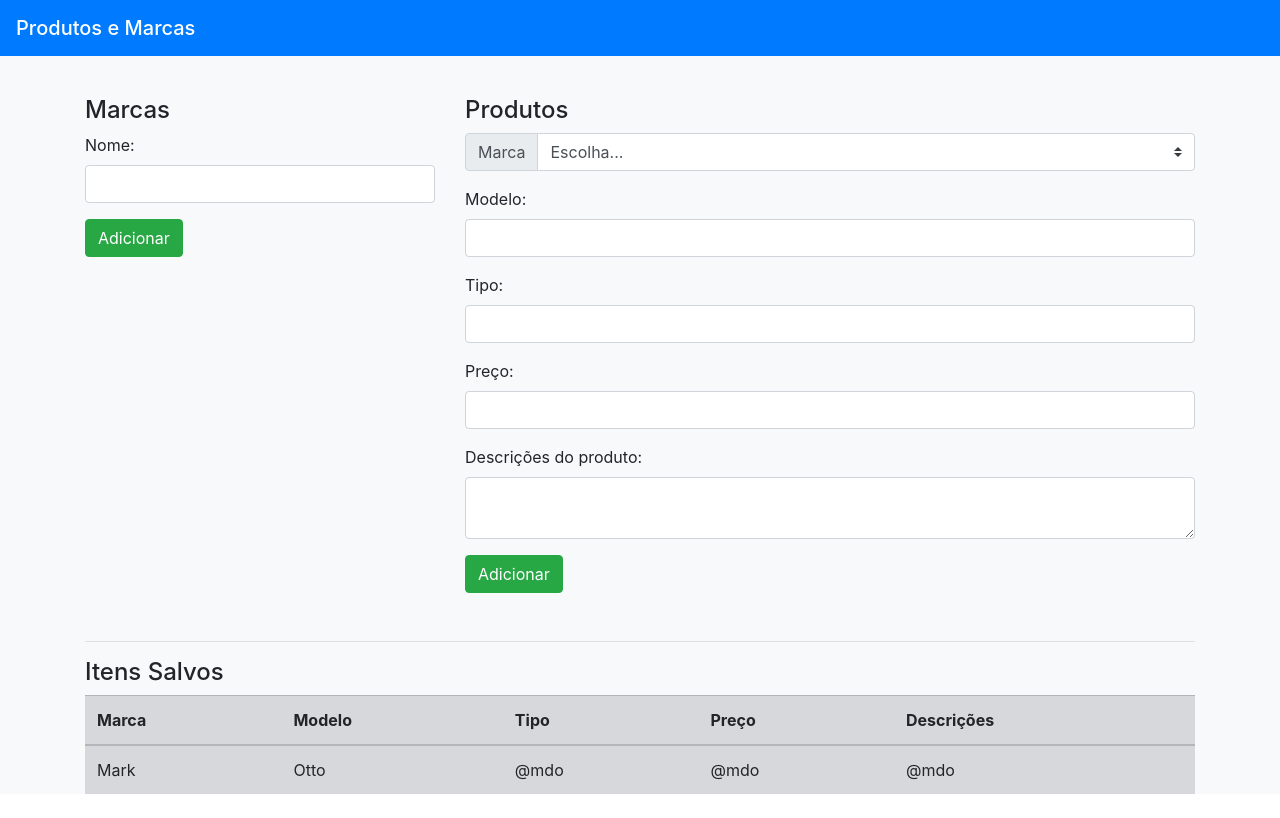
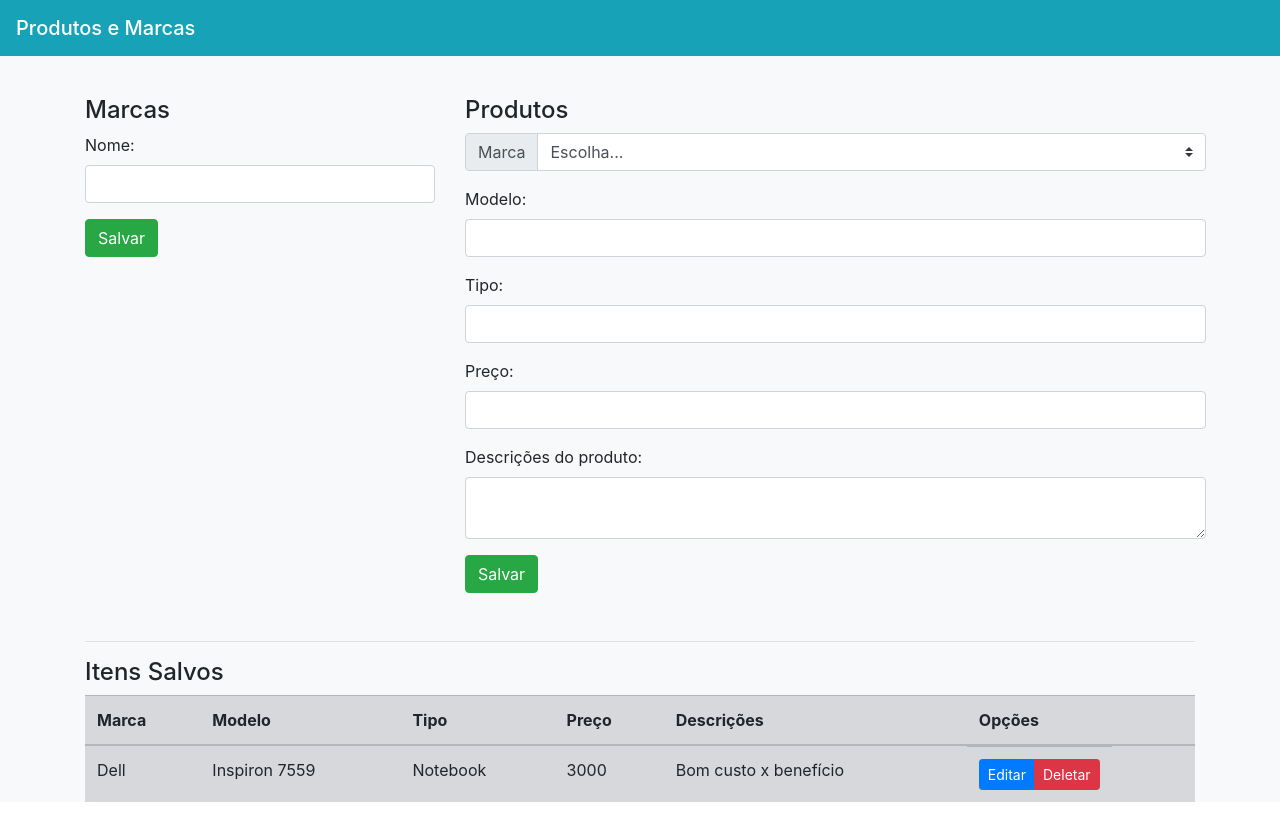
Before and after one commit to gotoqua/crud-vue.js, a Vue app: page / in a window 1280 px wide. Built offline with nearby package versions, Linux system fonts and the light colour scheme.

Commit message:
ajustes do crud

```diff
--- a/package.json
+++ b/package.json
@@ -9,6 +9,7 @@
   },
   "dependencies": {
     "@popperjs/core": "^2.9.1",
+    "axios": "^0.21.1",
     "core-js": "^3.6.5",
     "jquery": "^3.6.0",
     "vue": "^2.6.11"
--- a/public/index.html
+++ b/public/index.html
@@ -12,15 +12,5 @@
 
     <div id="app"></div>
     <!-- built files will be auto injected -->
-
-    <script>
-      $(function () {
-        $('.example-popover').popover({
-          container: 'body'
-        })
-      })
-    </script>
-    <script src="https://cdn.jsdelivr.net/npm/popper.js@1.16.1/dist/umd/popper.min.js" integrity="sha384-9/reFTGAW83EW2RDu2S0VKaIzap3H66lZH81PoYlFhbGU+6BZp6G7niu735Sk7lN" crossorigin="anonymous"></script>
-    <script src="https://cdn.jsdelivr.net/npm/bootstrap@4.6.0/dist/js/bootstrap.min.js" integrity="sha384-+YQ4JLhjyBLPDQt//I+STsc9iw4uQqACwlvpslubQzn4u2UU2UFM80nGisd026JF" crossorigin="anonymous"></script>
   </body>
 </html>
--- a/src/components/Panel.vue
+++ b/src/components/Panel.vue
@@ -1,7 +1,7 @@
 <template>
     <div class="bg-light">
         <div class="sticky-top">
-            <nav class="navbar navbar-dark bg-primary">
+            <nav class="navbar navbar-dark bg-info">
                 <span class="navbar-brand mb-0 h1">Produtos e Marcas</span>
             </nav>
         </div>
@@ -16,11 +16,11 @@
                             <label>Nome:</label>
                             <input type="text" class="form-control" >
                         </p>
-                        <button type="submit" class="btn btn-success">Adicionar</button>
+                        <button type="submit" class="btn btn-success">Salvar</button>
                     </div>
                 </form>
 
-                <form action="" class="col-8 py-3">
+                <form action="" class="col-8 pr-1 py-3">
                     <div class="form-todo form-group">
                         <h4>Produtos</h4>
                         <div class="input-group mb-3">
@@ -34,33 +34,29 @@
                                 <option value="3">Three</option>
                             </select>
                         </div>
-
                         <p>
                             <label>Modelo:</label>
                             <input type="text" class="form-control" >
                         </p>
-
                         <p>
                             <label>Tipo:</label>
                             <input type="text" class="form-control" >
                         </p>
-
                         <p>
                             <label>Preço:</label>
                             <input type="text" class="form-control" >
                         </p>
-
                         <p>
                         <label>Descrições do produto:</label>
                         <textarea name="" class="form-control" ></textarea>
                         </p>
-                        <button type="submit" class="btn btn-success">Adicionar</button>
+                        <button type="submit" class="btn btn-success">Salvar</button>
                     </div>
                 </form>
             </div>
             <hr>
             <h4>Itens Salvos</h4>
-            <div class="form-group">
+            <div class="">
                 <table class="table table-secondary">
                 <thead>
                     <tr>
@@ -70,15 +66,20 @@
                         <th scope="col">Tipo</th>
                         <th scope="col">Preço</th>
                         <th scope="col">Descrições</th>
+                        <th scope="col">Opções</th>
                     </tr>
                 </thead>
                 <tbody>
                     <tr>
-                        <td>Mark</td>
-                        <td>Otto</td>
-                        <td>@mdo</td>
-                        <td>@mdo</td>
-                        <td>@mdo</td>
+                        <td>Dell</td>
+                        <td>Inspiron 7559</td>
+                        <td>Notebook</td>
+                        <td>3000</td>
+                        <td>Bom custo x benefício</td>
+                        <td class="btn-group">
+                            <button class="btn btn-sm btn-primary" type="button">Editar</button>
+                            <button class="btn btn-sm btn-danger" type="button">Deletar</button>
+                        </td>
                     </tr>
 
                 </tbody>
--- /dev/null
+++ b/src/services/config.js
@@ -0,0 +1,5 @@
+import axios from 'axios'
+
+export const http = axios.create({
+    baseURL: 'http://localhost:8080/'
+})
```
Also changed, not shown: 1 other file (tests, documents, lock files or other folders).
